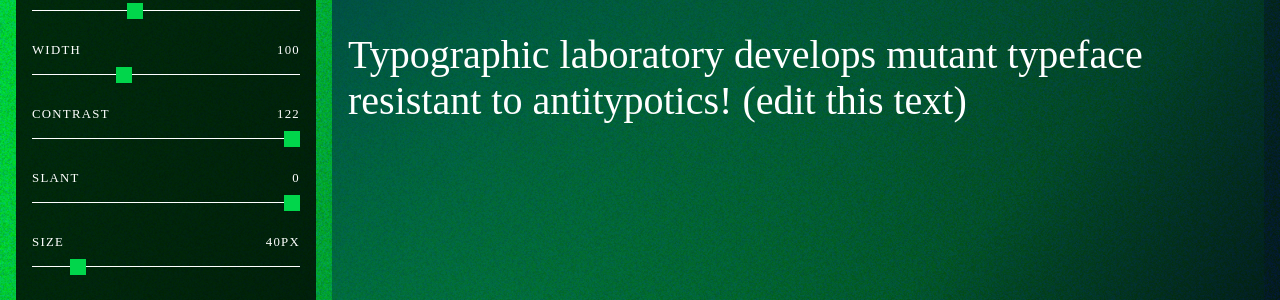
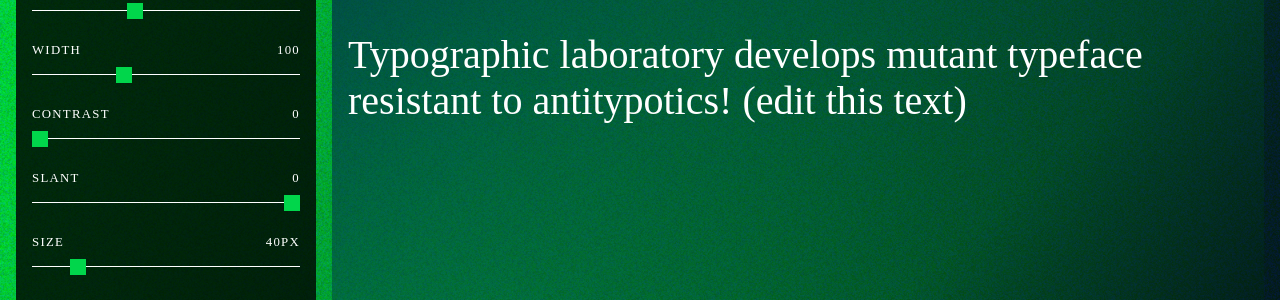
Before and after one commit to tphinney/science_gothic_microsite, a Jekyll site: the page built from index.md, in a window 1280 px wide and 900 px high, scrolled down 1740 px. Shown: the part 153-453 px from the top of the window. Built offline with Jekyll 4.4.1, drawn with Linux system fonts in a browser that asks for light colours; some web fonts are replaced.

Commit message:
Fix slider for revised Contrast axis

```diff
--- a/_includes/sections/type_tester.md
+++ b/_includes/sections/type_tester.md
@@ -11,8 +11,8 @@
       <input id="slider_weight" type="range" min="100" max="900" value="400" step="1">
     <li>WIDTH</li> <span class="slider_width_val">100</span>
       <input id="slider_width" type="range" min="50" max="200" value="100" step="1">
-    <li>CONTRAST</li> <span class="slider_contrast_val">122</span>
-      <input id="slider_contrast" type="range" min="18" max="122" value="122" step="1">
+    <li>CONTRAST</li> <span class="slider_contrast_val">0</span>
+      <input id="slider_contrast" type="range" min="0" max="75" value="0" step="1">
     <li>SLANT</li> <span class="slider_slant_val">0</span>
       <input id="slider_slant" type="range" min="-10" max="0" value="0" step="0.5">
     <li>SIZE</li> <span class="slider_size_val">40px</span>
```
